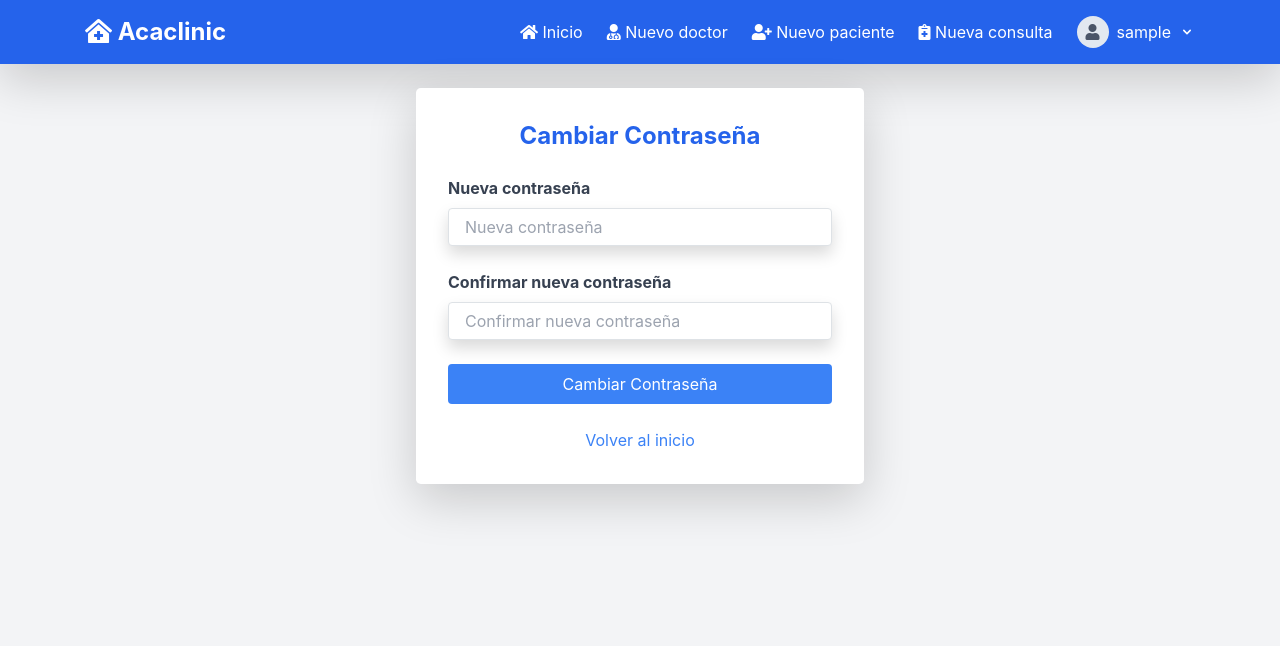
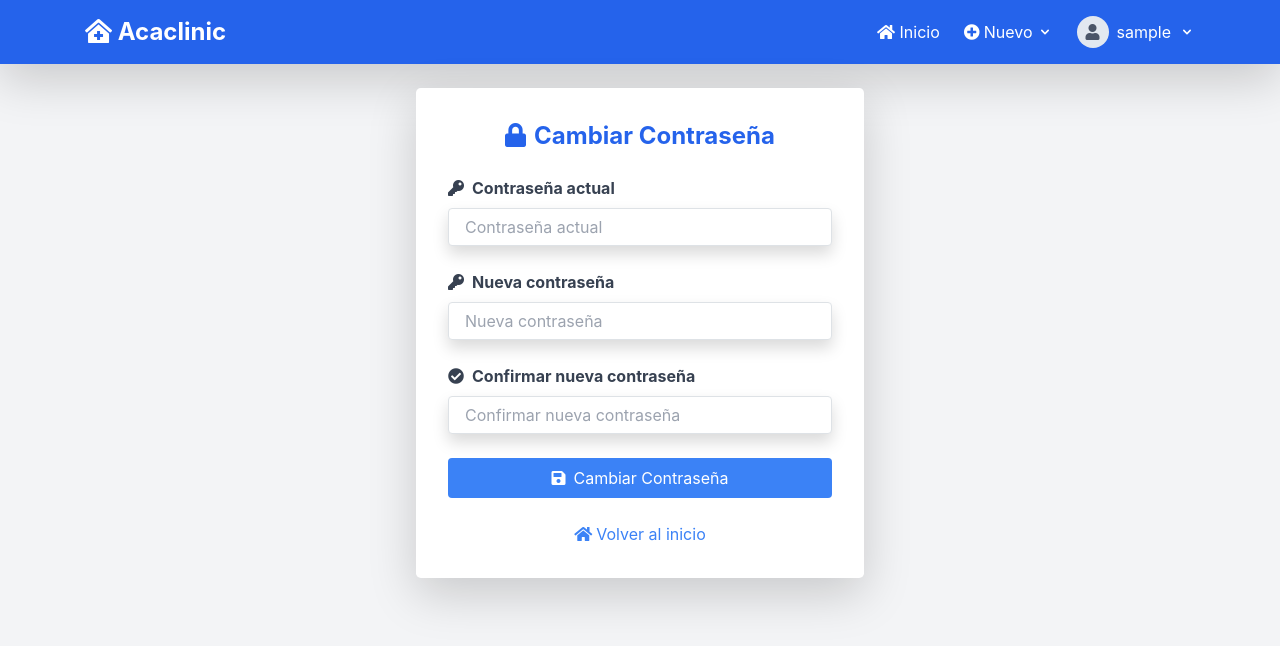
Before and after one commit to Bitboy7/app-csrf, a Django app: page /cambiar-password/ in a window 1280 px wide. Shown: the top 646 px of the page. Run offline with Django 5.2, Linux system fonts and the light colour scheme; the visitor is signed in with stand-in values (Sample User, id 1); some libraries are stand-ins or nearby versions.

```diff
--- a/clinicas/forms.py
+++ b/clinicas/forms.py
@@ -44,6 +44,7 @@ class RegistroForm(UserCreationForm):
         required=False,
         widget=forms.TextInput(attrs={'class': 'shadow appearance-none border rounded w-full py-2 px-3 text-gray-700 leading-tight focus:outline-none focus:shadow-outline', 'placeholder': 'Teléfono'})
     )
+
     fecha_nacimiento = forms.DateField(
         required=False,
         widget=forms.DateInput(attrs={'class': 'shadow appearance-none border rounded w-full py-2 px-3 text-gray-700 leading-tight focus:outline-none focus:shadow-outline', 'type': 'date'})
@@ -90,9 +91,13 @@ class RegistroForm(UserCreationForm):
         return user
 
 # Añade esta nueva clase de formulario
-class CambioPasswordForm(SetPasswordForm):
+class CambioPasswordForm(PasswordChangeForm):
     def __init__(self, *args, **kwargs):
         super().__init__(*args, **kwargs)
+        self.fields['old_password'].widget.attrs.update({
+            'class': 'shadow appearance-none border rounded w-full py-2 px-3 text-gray-700 leading-tight focus:outline-none focus:shadow-outline',
+            'placeholder': 'Contraseña actual'
+        })
         self.fields['new_password1'].widget.attrs.update({
             'class': 'shadow appearance-none border rounded w-full py-2 px-3 text-gray-700 leading-tight focus:outline-none focus:shadow-outline',
             'placeholder': 'Nueva contraseña'
@@ -201,6 +206,12 @@ class PacienteForm(forms.ModelForm):
         fields = ['nombre', 'paterno', 'materno', 'telefono', 'direccion', 'fecha_nacimiento', 'genero']
 
 class HistorialMedicoForm(forms.ModelForm):
+    consulta = forms.ModelChoiceField(
+                queryset=Consulta.objects.all(),
+                required=False,
+                widget=forms.Select(attrs={'class': 'shadow appearance-none border rounded w-full py-2 px-3 text-gray-700 leading-tight focus:outline-none focus:shadow-outline'})
+            )
+
     descripcion = forms.CharField(
         widget=forms.Textarea(attrs={'class': 'shadow appearance-none border rounded w-full py-2 px-3 text-gray-700 leading-tight focus:outline-none focus:shadow-outline', 'rows': 4})
     )
@@ -219,4 +230,4 @@ class HistorialMedicoForm(forms.ModelForm):
 
     class Meta:
         model = HistorialMedico
-        fields = ['descripcion', 'tratamiento', 'notas', 'archivos']
+        fields = ['descripcion', 'tratamiento', 'notas', 'archivos', 'consulta']
--- a/clinicas/models.py
+++ b/clinicas/models.py
@@ -72,6 +72,7 @@ class Consulta(models.Model):
 
 class HistorialMedico(models.Model):
     paciente = models.ForeignKey(Paciente, on_delete=models.CASCADE, related_name='historiales')
+    consulta = models.ForeignKey(Consulta, on_delete=models.SET_NULL, null=True, blank=True, related_name='historiales')
     fecha = models.DateField(auto_now_add=True)
     descripcion = models.TextField(blank=True, null=True)
     tratamiento = models.TextField(blank=True)
--- a/clinicas/templates/base.html
+++ b/clinicas/templates/base.html
@@ -78,11 +78,32 @@
       <div class="flex items-center">
         {% if user.is_authenticated %}
         <a href="{% url 'index' %}" class="text-white mr-4"><i class="fas fa-home"></i> Inicio</a>
-        <a href="{% url 'doctor_create' %}" class="text-white mr-4"><i class="fas fa-user-md"></i> Nuevo doctor</a>
-        <a href="{% url 'paciente_create' %}" class="text-white mr-4"><i class="fas fa-user-plus"></i> Nuevo paciente</a>
-        <a href="{% url 'consulta_create' %}" class="text-white mr-4"><i class="fas fa-notes-medical"></i> Nueva consulta</a>
 
-        <!-- Dropdown -->
+        <!-- Dropdown 1 -->
+        <div class="relative mr-4">
+          <button id="accionesButton" class="flex items-center focus:outline-none text-white">
+            <i class="fas fa-plus-circle mr-1"></i>
+            <span>Nuevo</span>
+            <svg class="ml-1 h-4 w-4" xmlns="http://www.w3.org/2000/svg" viewBox="0 0 20 20" fill="currentColor">
+              <path fill-rule="evenodd"
+          d="M5.293 7.293a1 1 0 011.414 0L10 10.586l3.293-3.293a1 1 0 111.414 1.414l-4 4a1 1 0 01-1.414 0l-4-4a1 1 0 010-1.414z"
+          clip-rule="evenodd" />
+            </svg>
+          </button>
+          <div id="accionesMenu" class="dropdown-menu right-0 mt-2 py-2 w-48 bg-white rounded-lg shadow-xl">
+            <a href="{% url 'doctor_create' %}" class="block px-4 py-2 text-gray-800 hover:bg-blue-500 hover:text-white">
+              <i class="fas fa-user-md"></i> Nuevo doctor
+            </a>
+            <a href="{% url 'paciente_create' %}" class="block px-4 py-2 text-gray-800 hover:bg-blue-500 hover:text-white">
+              <i class="fas fa-user-plus"></i> Nuevo paciente
+            </a>
+            <a href="{% url 'consulta_create' %}" class="block px-4 py-2 text-gray-800 hover:bg-blue-500 hover:text-white">
+              <i class="fas fa-notes-medical"></i> Nueva consulta
+            </a>
+          </div>
+        </div>
+
+        <!-- Dropdown 2 -->
         <div class="relative">
           <button id="userMenuButton" class="flex items-center focus:outline-none">
             {% if user.foto_perfil %}
@@ -140,6 +161,17 @@
         document.getElementById('userMenu').classList.remove('show');
       }
     });
+    // Toggle acciones dropdown menu
+    document.getElementById('accionesButton').addEventListener('click', function () {
+      document.getElementById('accionesMenu').classList.toggle('show');
+    });
+
+    // Close acciones dropdown menu when clicking outside
+    window.addEventListener('click', function (e) {
+      if (!document.getElementById('accionesButton').contains(e.target)) {
+        document.getElementById('accionesMenu').classList.remove('show');
+      }
+    });
   </script>
 </body>
 
--- a/clinicas/templates/usuario/cambiar_pass.html
+++ b/clinicas/templates/usuario/cambiar_pass.html
@@ -5,10 +5,13 @@
 {% block content %}
 <div class="flex justify-center items-center">
     <form method="post" class="bg-white p-8 rounded-lg shadow-lg w-full max-w-md">
-        <h1 class="text-2xl font-bold text-center text-blue-600 mb-6">Cambiar Contraseña</h1>
+        <h1 class="text-2xl font-bold text-center text-blue-600 mb-6">
+            <i class="fas fa-lock mr-2"></i>Cambiar Contraseña
+        </h1>
        {% csrf_token %}
         {% if form.errors %}
         <div class="bg-red-100 border border-red-400 text-red-700 px-4 py-3 rounded relative mb-4">
+            <i class="fas fa-exclamation-triangle mr-2"></i>
             <ul>
                 {% for field, errors in form.errors.items %}
                 {% for error in errors %}
@@ -18,22 +21,33 @@
             </ul>
         </div>
         {% endif %}
-        <!-- <div class="mb-4">
-            <label for="id_old_password" class="block text-gray-700 font-bold mb-2">Contraseña actual</label>
+        <div class="mb-4">
+            <label for="id_old_password" class="block text-gray-700 font-bold mb-2">
+                <i class="fas fa-key mr-2"></i>Contraseña actual
+            </label>
             {{ form.old_password }}
-        </div> -->
+        </div>
         <div class="mb-4">
-            <label for="id_new_password1" class="block text-gray-700 font-bold mb-2">Nueva contraseña</label>
+            <label for="id_new_password1" class="block text-gray-700 font-bold mb-2">
+                <i class="fas fa-key mr-2"></i>Nueva contraseña
+            </label>
             {{ form.new_password1 }}
         </div>
-        <div class="mb-4">
-            <label for="id_new_password2" class="block text-gray-700 font-bold mb-2">Confirmar nueva contraseña</label>
+        <div class="mb-4"></div>
+            <label for="id_new_password2" class="block text-gray-700 font-bold mb-2">
+                <i class="fas fa-check-circle mr-2"></i>Confirmar nueva contraseña
+            </label>
             {{ form.new_password2 }}
+                <button type="submit" class="bg-blue-500 text-white px-4 py-2 rounded w-full mt-4 hover:bg-green-600">
+                    <i class="fas fa-save mr-2"></i>Cambiar Contraseña
+                </button>
+                <div class="mt-4 text-center">
+                    <a href="{% url 'index' %}" class="text-blue-500">
+                        <i class="fas fa-home mr-1"></i>Volver al inicio
+                    </a>
+                </div>
         </div>
-        <button type="submit" class="bg-blue-500 text-white px-4 py-2 rounded w-full">Cambiar Contraseña</button>
-        <div class="mt-4 text-center">
-            <a href="{% url 'index' %}" class="text-blue-500">Volver al inicio</a>
-        </div>
+
     </form>
 </div>
 {% endblock %}
--- a/clinicas/views.py
+++ b/clinicas/views.py
@@ -56,7 +56,6 @@ def user_register(request):
             password = form.cleaned_data.get('password1')
             telefono = form.cleaned_data.get('telefono')
             direccion = form.cleaned_data.get('direccion')
-            fecha_nacimiento = form.cleaned_data.get('fecha_nacimiento')
             user = authenticate(username=username, password=password)
             if user is not None:
                 login(request, user)
```
Also changed, not shown: clinicas/templates/forms/historial_form.html (+8 -0 lines), clinicas/templates/usuario/perfil.html (+12 -1 lines), clinicas/migrations/0005_historialmedico_consulta.py (added).
